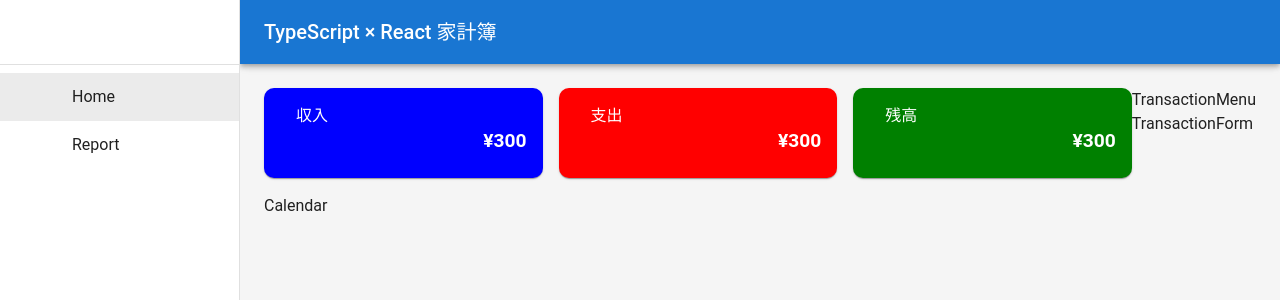
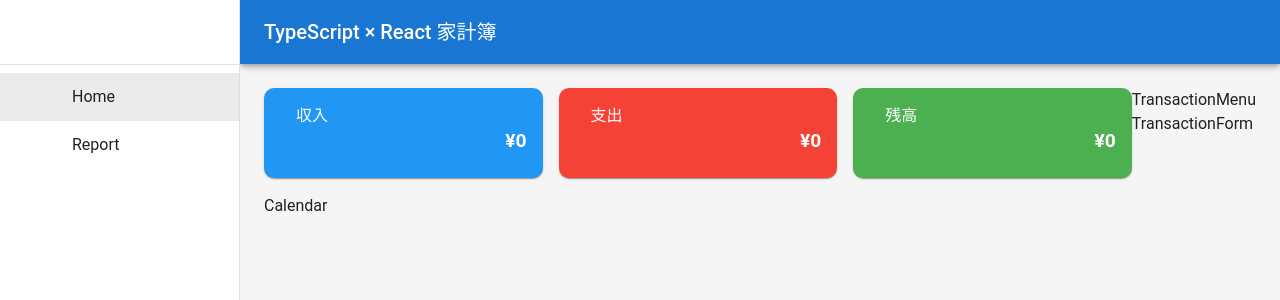
Before and after one commit to Keishin2004/household-app, a React (Create React App) app: page / in a window 1280 px wide. Shown: the top 300 px of the page. Built offline with nearby package versions, Linux system fonts and the light colour scheme; no server answers; the database is empty; some icons are missing.

Commit message:
connect databese(firestore) and make getting data from db methods

```diff
--- a/package.json
+++ b/package.json
@@ -15,6 +15,8 @@
     "@types/node": "^16.18.126",
     "@types/react": "^19.2.14",
     "@types/react-dom": "^19.2.3",
+    "date-fns": "^4.1.0",
+    "firebase": "^12.9.0",
     "react": "^19.2.4",
     "react-dom": "^19.2.4",
     "react-router-dom": "^7.13.0",
--- a/src/App.tsx
+++ b/src/App.tsx
@@ -1,4 +1,4 @@
-import React from 'react';
+import React, { useEffect, useState } from 'react';
 import './App.css';
 import { Route, BrowserRouter as Router, Routes } from 'react-router-dom';
 import Home from './pages/Home';
@@ -8,15 +8,59 @@
 import {theme} from './theme/theme'
 import { ThemeProvider } from '@emotion/react';
 import { CssBaseline } from '@mui/material';
+import { Transaction } from './types/index';
+import { collection, getDocs } from "firebase/firestore";
+import { db } from "./firebase"
+import { ConstructionOutlined } from '@mui/icons-material';
+import { format } from 'date-fns';
+import { formatMonth } from './utils/formatting';
 
 function App() {
+  const[transactions, setTransactions] = useState<Transaction[]>([]);
+  const[currentMonth, setCurrentMonth] = useState(new Date());
+
+  // FireStoreエラーかを判定する型ガード
+  function isFireStoreError(err : unknown): err is {code: string, message: string} {
+    return typeof err === "object" && err !== null && "code" in err
+  }
+
+  useEffect(() => {
+    const fetchTransactions = async() => {
+      try{
+        const querySnapshot = await getDocs(collection(db, "Transactions"));
+        const transactionsData = querySnapshot.docs.map((doc) => {
+          // doc.data() is never undefined for query doc snapshots
+          // console.log(doc.id, " => ", doc.data());
+          return {
+            ...doc.data(),
+            id: doc.id,
+          } as Transaction
+        });
+        setTransactions(transactionsData);
+      }catch(err){
+        if(isFireStoreError(err)){
+          console.error(err)
+          console.error(err.message)
+          console.error(err.code)
+        }else{
+          console.error("一般的なエラーは：", err)
+        }
+      }
+    }
+    fetchTransactions();
+  },[])
+
+  const monthlyTransactions =  transactions.filter((transaction) => {
+    return transaction.date.startsWith(formatMonth(currentMonth))
+  })
+
   return (
     <ThemeProvider theme = {theme}>
     <CssBaseline />
     <Router>
       <Routes>
         <Route path="/" element={ <AppLayout />}>
-          <Route index element={<Home />}/>
+          <Route index element={<Home monthlyTransactions = {monthlyTransactions} />}/>
           <Route path="/report" element={<Report />}/>
           <Route path="*" element={<NoMatch />}/>
         </Route>
--- a/src/components/MonthlySummary.tsx
+++ b/src/components/MonthlySummary.tsx
@@ -3,45 +3,52 @@
 import ArrowDownwardIcon from '@mui/icons-material/ArrowDownward';
 import AccountBalanceIcon from '@mui/icons-material/AccountBalance';
 import React from 'react'
+import { Transaction } from '../types';
+import { financeCalculations } from '../utils/financeCalculations';
 
-const MonthlySummary = () => {
+interface MonthlySummaryProps {
+    monthlyTransactions: Transaction[]
+}
+
+const MonthlySummary = ({monthlyTransactions}:MonthlySummaryProps) => {
+    const {income, expense, balance} = financeCalculations(monthlyTransactions);
   return (
     <Grid container spacing={{xs : 1, sm : 2}} mb={2}>
         {/* 収入 */}
         <Grid size={4} display={"flex"} flexDirection={"column"}>
-            <Card sx={{bgcolor : "blue", color : "white", borderRadius : "10px", flexGrow : 1}}>
+            <Card sx={{bgcolor : (theme) => theme.palette.incomeColor.main, color : "white", borderRadius : "10px", flexGrow : 1}}>
                 <CardContent sx={{pedding: {xs : 1, sm : 2}}}>
                     <Stack direction={"row"}>
                         <ArrowUpwardIcon sx={{fontSize : "2rem"}}/>
                         <Typography>収入</Typography>
                     </Stack>
-                    <Typography textAlign={"right"} variant="h5" fontWeight={"fontWeightBold"} sx={{wordBreak: "break-word", fontSize : {xs : ".8rem", sm : "1rem", md : "1.2rem"},}}>¥300</Typography>
+                    <Typography textAlign={"right"} variant="h5" fontWeight={"fontWeightBold"} sx={{wordBreak: "break-word", fontSize : {xs : ".8rem", sm : "1rem", md : "1.2rem"},}}>¥{income}</Typography>
                 </CardContent>
             </Card>
         </Grid>
 
         {/* 支出 */}
         <Grid size={4} display={"flex"} flexDirection={"column"}>
-            <Card sx={{bgcolor : "red", color : "white", borderRadius : "10px", flexGrow : 1}}>
+            <Card sx={{bgcolor : (theme) => theme.palette.expenseColor.main, color : "white", borderRadius : "10px", flexGrow : 1}}>
                 <CardContent sx={{pedding: {xs : 1, sm : 2}}}>
                     <Stack direction={"row"}>
                         <ArrowDownwardIcon sx={{fontSize : "2rem"}}/>
                         <Typography>支出</Typography>
                     </Stack>
-                    <Typography textAlign={"right"} variant="h5" fontWeight={"fontWeightBold"} sx={{wordBreak: "break-word", fontSize : {xs : ".8rem", sm : "1rem", md : "1.2rem"},}}>¥300</Typography>
+                    <Typography textAlign={"right"} variant="h5" fontWeight={"fontWeightBold"} sx={{wordBreak: "break-word", fontSize : {xs : ".8rem", sm : "1rem", md : "1.2rem"},}}>¥{expense}</Typography>
                 </CardContent>
             </Card>
         </Grid>
 
         {/* 残高 */}
         <Grid size={4} display={"flex"} flexDirection={"column"}>
-            <Card sx={{bgcolor : "green", color : "white", borderRadius : "10px", flexGrow : 1}}>
+            <Card sx={{bgcolor : (theme) => theme.palette.balanceColor.main, color : "white", borderRadius : "10px", flexGrow : 1}}>
                 <CardContent sx={{pedding: {xs : 1, sm : 2}}}>
                     <Stack direction={"row"}>
                         <AccountBalanceIcon sx={{fontSize : "2rem"}}/>
                         <Typography>残高</Typography>
                     </Stack>
-                    <Typography textAlign={"right"} variant="h5" fontWeight={"fontWeightBold"} sx={{wordBreak: "break-word", fontSize : {xs : ".8rem", sm : "1rem", md : "1.2rem"},}}>¥300</Typography>
+                    <Typography textAlign={"right"} variant="h5" fontWeight={"fontWeightBold"} sx={{wordBreak: "break-word", fontSize : {xs : ".8rem", sm : "1rem", md : "1.2rem"},}}>¥{balance}</Typography>
                 </CardContent>
             </Card>
         </Grid>
--- a/src/components/layout/AppLayout.tsx
+++ b/src/components/layout/AppLayout.tsx
@@ -47,8 +47,8 @@
       <AppBar
         position="fixed"
         sx={{
-          width: { sm: `calc(100% - ${drawerWidth}px)` },
-          ml: { sm: `${drawerWidth}px` },
+          width: { md: `calc(100% - ${drawerWidth}px)` },
+          ml: { md: `${drawerWidth}px` },
         }}
       >
         <Toolbar>
@@ -57,7 +57,7 @@
             aria-label="open drawer"
             edge="start"
             onClick={handleDrawerToggle}
-            sx={{ mr: 2, display: { sm: 'none' } }}
+            sx={{ mr: 2, display: { md: 'none' } }}
           >
             <MenuIcon />
           </IconButton>
@@ -78,7 +78,7 @@
       {/* メインコンテンツ */}
       <Box
         component="main"
-        sx={{ flexGrow: 1, p: 3, width: { sm: `calc(100% - ${drawerWidth}px)` } }}
+        sx={{ flexGrow: 1, p: 3, width: { md: `calc(100% - ${drawerWidth}px)` } }}
       >
         <Toolbar />
         <Outlet />
--- /dev/null
+++ b/src/firebase.ts
@@ -0,0 +1,21 @@
+// Import the functions you need from the SDKs you need
+import { initializeApp } from "firebase/app";
+import {getFirestore} from "firebase/firestore"
+// TODO: Add SDKs for Firebase products that you want to use
+// https://firebase.google.com/docs/web/setup#available-libraries
+
+// Your web app's Firebase configuration
+const firebaseConfig = {
+  apiKey: "AIzaSyBP6PvYfS5a1Cy4eXnj5abv1fflVf5aT_A",
+  authDomain: "household-ts-e1a6c.firebaseapp.com",
+  projectId: "household-ts-e1a6c",
+  storageBucket: "household-ts-e1a6c.firebasestorage.app",
+  messagingSenderId: "417823621462",
+  appId: "1:417823621462:web:ec487fe4d25c56ef1616f7"
+};
+
+// Initialize Firebase
+const app = initializeApp(firebaseConfig);
+const db = getFirestore(app);
+
+export {db};
--- a/src/pages/Home.tsx
+++ b/src/pages/Home.tsx
@@ -4,13 +4,18 @@
 import Calendar from '../components/Calendar'
 import TransactionMenu from '../components/TransactionMenu'
 import TransactionForm from '../components/TransactionForm'
+import { Transaction } from '../types'
 
-const Home = () => {
+interface HomeProps {
+    monthlyTransactions : Transaction[]
+}
+
+const Home = ({monthlyTransactions}: HomeProps) => {
   return (
     <Box sx = {{display : "flex"}}>
         {/* 左側コンテンツ */}
         <Box sx = {{flexGrow: 1}}>
-            <MonthlySummary />
+            <MonthlySummary monthlyTransactions = {monthlyTransactions} />
             <Calendar />
         </Box>
 
--- a/src/theme/theme.ts
+++ b/src/theme/theme.ts
@@ -1,4 +1,19 @@
-import { createTheme } from "@mui/material";
+import { createTheme, PaletteColor, PaletteColorOptions } from "@mui/material";
+import { blue, green, red } from "@mui/material/colors";
+
+declare module "@mui/material/styles" {
+    interface Palette {
+        incomeColor : PaletteColor;
+        expenseColor : PaletteColor;
+        balanceColor : PaletteColor;
+    }
+
+    interface PaletteOptions {
+        incomeColor? : PaletteColorOptions;
+        expenseColor? : PaletteColorOptions;
+        balanceColor? : PaletteColorOptions;
+    }
+}
 
 export const theme = createTheme({
     typography: {
@@ -6,5 +21,26 @@
         fontWeightRegular : 400,
         fontWeightMedium : 500,
         fontWeightBold : 700,
+    },
+
+    palette: {
+        // 収入用の色を定義
+        incomeColor: {
+            main: blue[500],
+            light: blue[100],
+            dark: blue[700]
+        },
+        // 支出用の色を定義
+        expenseColor: {
+            main: red[500],
+            light: red[100],
+            dark: red[700]
+        },
+        // 残高用の色を定義
+        balanceColor: {
+            main: green[500],
+            light: green[100],
+            dark: green[700]
+        }
     }
 })
--- /dev/null
+++ b/src/types/index.ts
@@ -0,0 +1,18 @@
+export type TransactionType = "income" | "expense";
+export type IncomeCategory = "給与" | "副収入" | "お小遣い";
+export type ExpenseCategory = "食費" | "日用品" | "住居費" | "交際費" | "娯楽" | "交通費";
+
+export interface Transaction {
+    id: string,
+    date : string,
+    amount : number,
+    content : string,
+    type : TransactionType,
+    category : IncomeCategory | ExpenseCategory;
+}
+
+export interface Balance {
+    income : number,
+    expense : number,
+    balance : number
+}
--- /dev/null
+++ b/src/utils/financeCalculations.ts
@@ -0,0 +1,14 @@
+import { Balance, Transaction } from "../types";
+
+export function financeCalculations(transactions:Transaction[]): Balance {
+    return transactions.reduce((acc, transaction) => {
+        if(transaction.type == "income"){
+            acc.income += transaction.amount
+        }else{
+            acc.expense += transaction.amount
+        }
+        acc.balance = acc.income - acc.expense;
+
+        return acc;
+    }, {income: 0, expense: 0, balance: 0})
+}
--- /dev/null
+++ b/src/utils/formatting.ts
@@ -0,0 +1,5 @@
+import { format } from "date-fns";
+
+export function formatMonth(date: Date): string{
+    return format(date, "yyyy-MM");
+}
```
Also changed, not shown: src/components/common/SideBar.tsx (+3 -4 lines), 1 other file (tests, documents, lock files or other folders).
